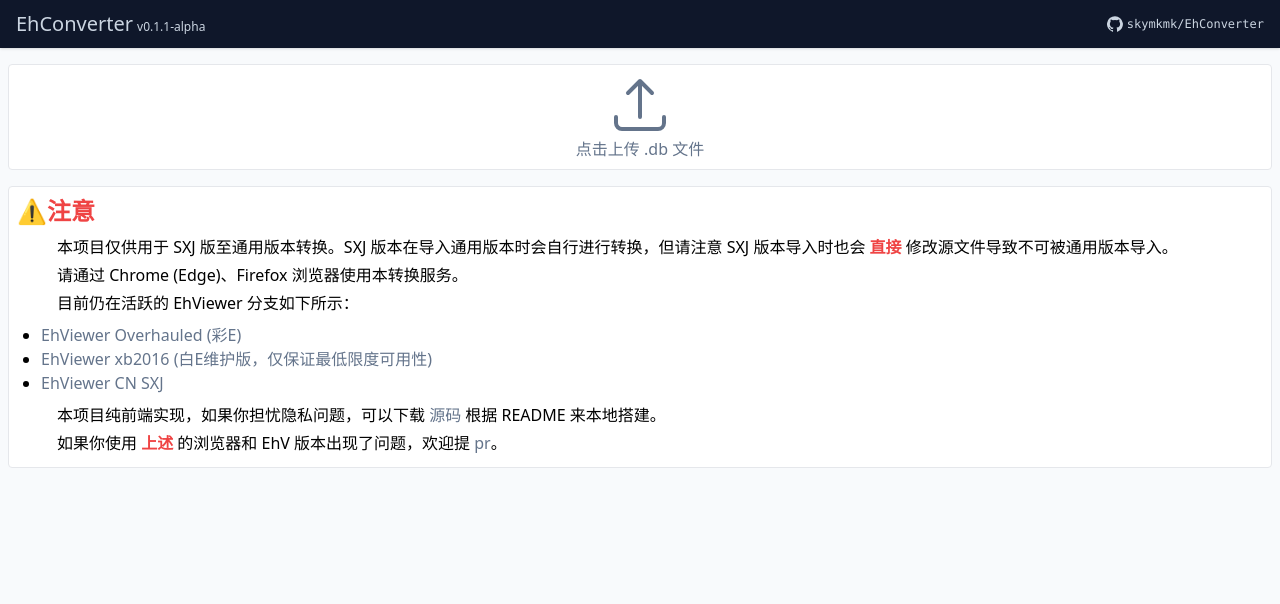
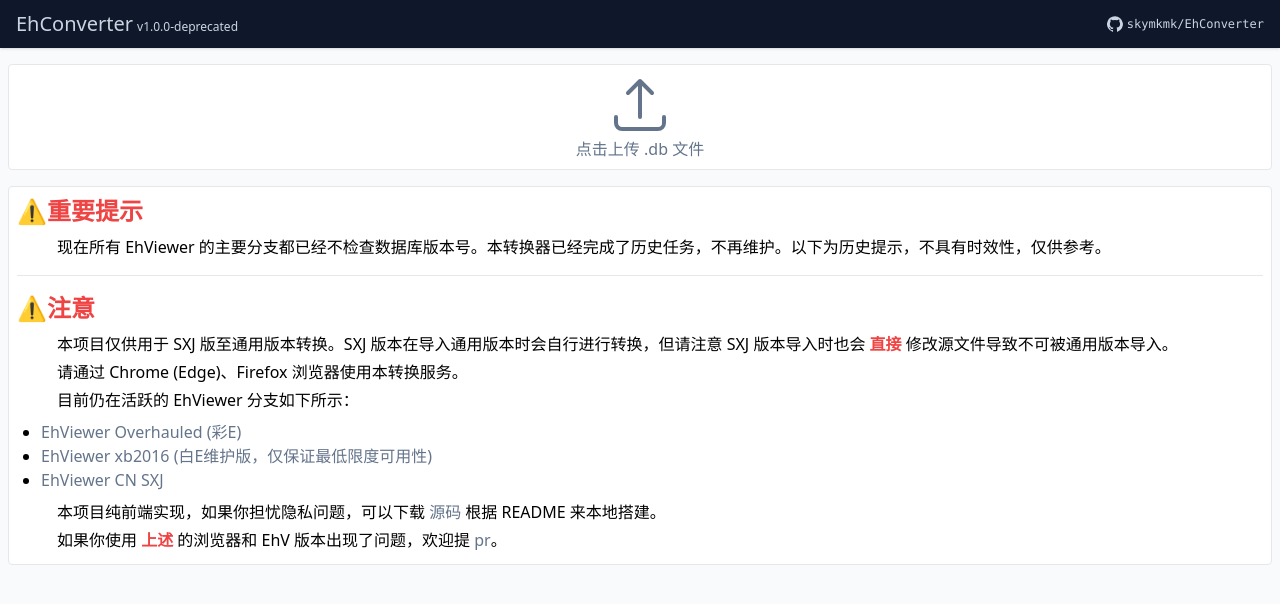
Before and after one commit to skymkmk/EhConverter, a website built with Vite: page index.html in a window 1280 px wide. Built offline with nearby package versions, Linux system fonts and the light colour scheme.

Commit message:
chore: deprecated

```diff
--- a/index.html
+++ b/index.html
@@ -11,7 +11,7 @@
     <header class="mb-2">
       <nav class="h-12 bg-slate-900 flex justify-between items-center px-4 shadow">
         <div>
-          <span class="text-xl text-slate-300 mr-1">EhConverter</span><span class="text-xs text-slate-300 ml-0" id="version"></span>
+          <span class="text-xl text-slate-300 mr-1">EhConverter</span><span class="text-xs text-slate-300 ml-0" id="version">v1.0.0-deprecated</span>
         </div>
         <a href="https://github.com/skymkmk/EhConverter" target="_blank" rel="noopener noreferrer" class="w-fit items-center hidden sm:flex text-slate-300 hover:text-slate-200 focus:text-slate-100"><svg xmlns="http://www.w3.org/2000/svg" viewBox="0 0 32.58 31.77" class="h-4 w-4 mr-1" fill="currentColor"><g id="layer" data-name="layer"><g id="Layer_1" data-name="Layer 1"><path d="M16.29,0a16.29,16.29,0,0,0-5.15,31.75c.82.15,1.11-.36,1.11-.79s0-1.41,0-2.77C7.7,29.18,6.74,26,6.74,26a4.36,4.36,0,0,0-1.81-2.39c-1.47-1,.12-1,.12-1a3.43,3.43,0,0,1,2.49,1.68,3.48,3.48,0,0,0,4.74,1.36,3.46,3.46,0,0,1,1-2.18c-3.62-.41-7.42-1.81-7.42-8a6.3,6.3,0,0,1,1.67-4.37,5.94,5.94,0,0,1,.16-4.31s1.37-.44,4.48,1.67a15.41,15.41,0,0,1,8.16,0c3.11-2.11,4.47-1.67,4.47-1.67A5.91,5.91,0,0,1,25,11.07a6.3,6.3,0,0,1,1.67,4.37c0,6.26-3.81,7.63-7.44,8a3.85,3.85,0,0,1,1.11,3c0,2.18,0,3.94,0,4.47s.29.94,1.12.78A16.29,16.29,0,0,0,16.29,0Z"/></g></g></svg><span class="text-xs font-mono">skymkmk/EhConverter</span></a>
       </nav>
@@ -28,6 +28,9 @@
         <input type="file" name="db" id="db" accept=".db" class="hidden">
       </form>
       <article class="border rounded p-2 bg-white">
+        <h1 class="text-red-500 text-2xl font-black mb-2">⚠重要提示</h1>
+        <p class="indent-8 px-2 mb-1">现在所有 EhViewer 的主要分支都已经不检查数据库版本号。本转换器已经完成了历史任务，不再维护。以下为历史提示，不具有时效性，仅供参考。</p>
+        <hr class=" my-4">
         <h1 class="text-red-500 text-2xl font-black mb-2">⚠注意</h1>
         <p class="indent-8 px-2 mb-1">本项目仅供用于 SXJ 版至通用版本转换。SXJ 版本在导入通用版本时会自行进行转换，但请注意 SXJ 版本导入时也会 <strong>直接</strong> 修改源文件导致不可被通用版本导入。</p>
         <p class="indent-8 px-2 mb-1">请通过 Chrome (Edge)、Firefox 浏览器使用本转换服务。</p>
--- a/package.json
+++ b/package.json
@@ -1,7 +1,7 @@
 {
   "name": "ehconverter",
   "private": true,
-  "version": "0.1.1-alpha",
+  "version": "1.0.0-deprecated",
   "type": "module",
   "scripts": {
     "dev": "vite",
--- a/src/main.ts
+++ b/src/main.ts
@@ -1,9 +1,6 @@
 import initSqlJs from 'sql.js/dist/sql-asm'
-import { version } from "../package.json"
 const upload : HTMLDivElement = document.getElementById("upload") as HTMLDivElement;
 const db : HTMLInputElement = document.getElementById("db") as HTMLInputElement;
-const verDOM : HTMLSpanElement = document.getElementById("version") as HTMLSpanElement;
-verDOM.innerHTML = `v${version}`;
 const a = document.createElement('a');
 const SQL = await initSqlJs();
 upload.onclick = () => {
```
Also changed, not shown: README.md.
